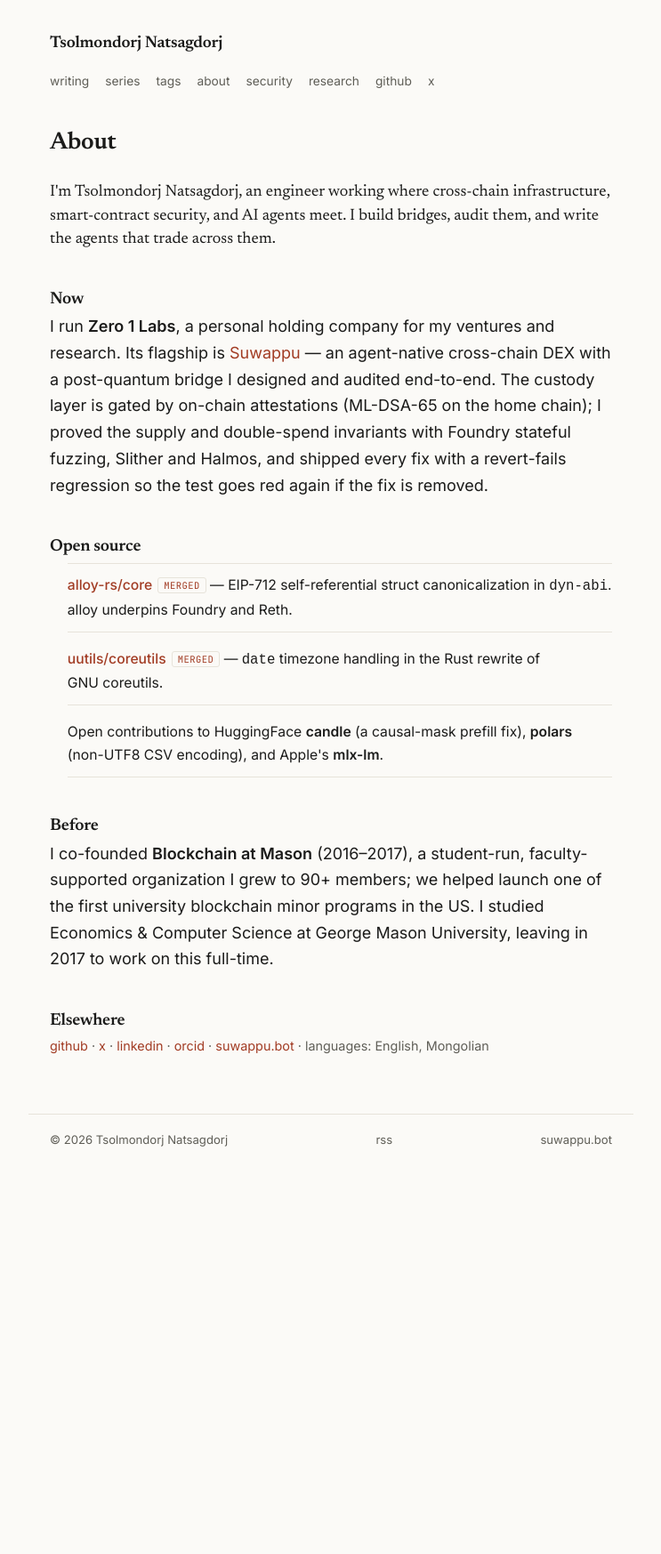
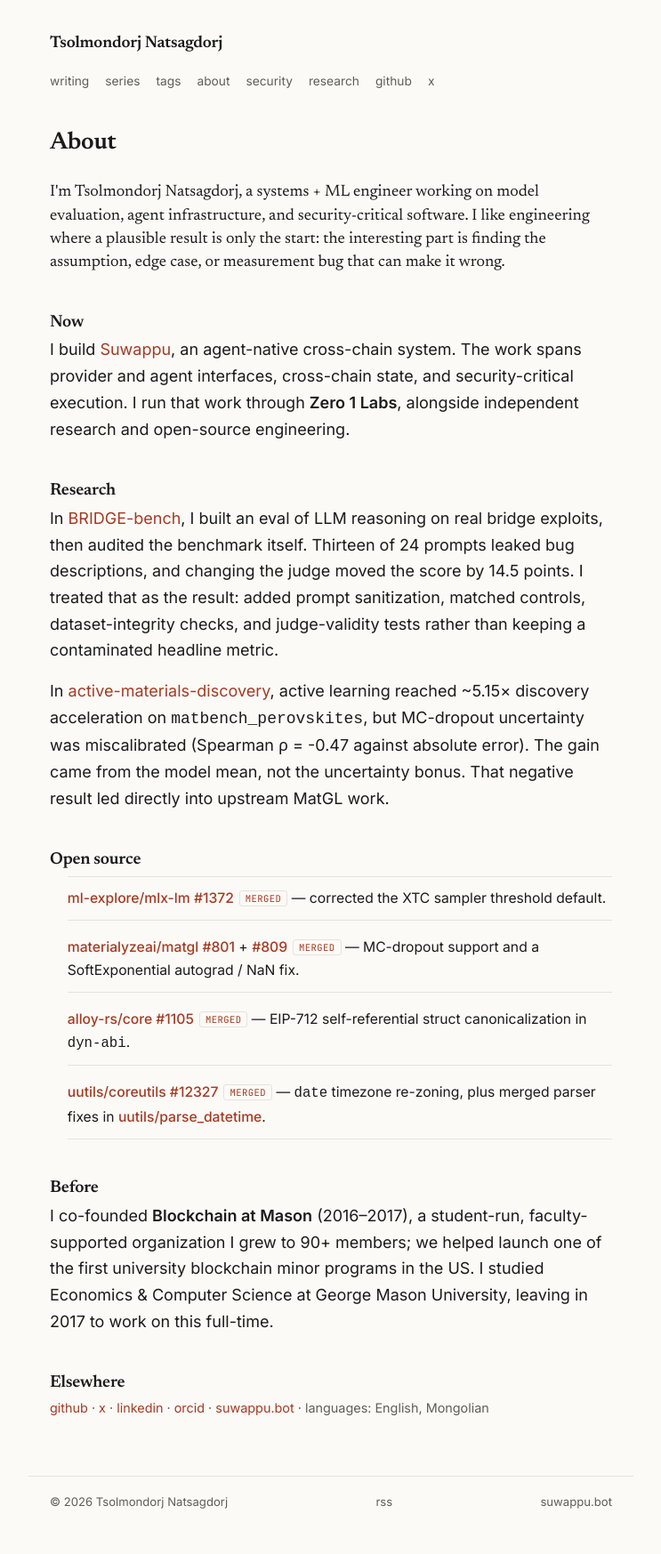
Before and after one commit to 0xSoftBoi/0xSoftBoi.github.io, a Jekyll site: the page built from about.html, in a window 1280 px wide. Shown: the whole page at 89% size, without its empty margins (268-1011 px from the left). Built offline with Jekyll 4.4.1, drawn with Linux system fonts in a browser that asks for light colours; before the commit the page ends 1340 px from its top, so only the background shows below that.

Commit message:
Rewrite about page around evals and engineering evidence

```diff
--- a/about.html
+++ b/about.html
@@ -6,16 +6,21 @@
 
 <section class="about">
   <h1>About</h1>
-  <p class="lede">I'm Tsolmondorj Natsagdorj, an engineer working where cross-chain infrastructure, smart-contract security, and AI agents meet. I build bridges, audit them, and write the agents that trade across them.</p>
+  <p class="lede">I'm Tsolmondorj Natsagdorj, a systems + ML engineer working on model evaluation, agent infrastructure, and security-critical software. I like engineering where a plausible result is only the start: the interesting part is finding the assumption, edge case, or measurement bug that can make it wrong.</p>
 
   <h2>Now</h2>
-  <p>I run <strong>Zero 1 Labs</strong>, a personal holding company for my ventures and research. Its flagship is <a href="https://suwappu.bot" target="_blank" rel="noopener noreferrer">Suwappu</a> — an agent-native cross-chain DEX with a post-quantum bridge I designed and audited end-to-end. The custody layer is gated by on-chain attestations (ML-DSA-65 on the home chain); I proved the supply and double-spend invariants with Foundry stateful fuzzing, Slither and Halmos, and shipped every fix with a revert-fails regression so the test goes red again if the fix is removed.</p>
+  <p>I build <a href="https://suwappu.bot" target="_blank" rel="noopener noreferrer">Suwappu</a>, an agent-native cross-chain system. The work spans provider and agent interfaces, cross-chain state, and security-critical execution. I run that work through <strong>Zero 1 Labs</strong>, alongside independent research and open-source engineering.</p>
+
+  <h2>Research</h2>
+  <p>In <a href="https://github.com/0xSoftBoi/anthropic-fellowship" target="_blank" rel="noopener noreferrer">BRIDGE-bench</a>, I built an eval of LLM reasoning on real bridge exploits, then audited the benchmark itself. Thirteen of 24 prompts leaked bug descriptions, and changing the judge moved the score by 14.5 points. I treated that as the result: added prompt sanitization, matched controls, dataset-integrity checks, and judge-validity tests rather than keeping a contaminated headline metric.</p>
+  <p>In <a href="https://github.com/0xSoftBoi/active-materials-discovery" target="_blank" rel="noopener noreferrer">active-materials-discovery</a>, active learning reached ~5.15× discovery acceleration on <code>matbench_perovskites</code>, but MC-dropout uncertainty was miscalibrated (Spearman ρ = -0.47 against absolute error). The gain came from the model mean, not the uncertainty bonus. That negative result led directly into upstream MatGL work.</p>
 
   <h2>Open source</h2>
   <ul class="work-list">
-    <li><a href="https://github.com/alloy-rs/core/pull/1105" target="_blank" rel="noopener noreferrer">alloy-rs/core</a><span class="tag">merged</span> — EIP-712 self-referential struct canonicalization in <code>dyn-abi</code>. alloy underpins Foundry and Reth.</li>
-    <li><a href="https://github.com/uutils/coreutils" target="_blank" rel="noopener noreferrer">uutils/coreutils</a><span class="tag">merged</span> — <code>date</code> timezone handling in the Rust rewrite of GNU coreutils.</li>
-    <li>Open contributions to HuggingFace <strong>candle</strong> (a causal-mask prefill fix), <strong>polars</strong> (non-UTF8 CSV encoding), and Apple's <strong>mlx-lm</strong>.</li>
+    <li><a href="https://github.com/ml-explore/mlx-lm/pull/1372" target="_blank" rel="noopener noreferrer">ml-explore/mlx-lm #1372</a><span class="tag">merged</span> — corrected the XTC sampler threshold default.</li>
+    <li><a href="https://github.com/materialyzeai/matgl/pull/801" target="_blank" rel="noopener noreferrer">materialyzeai/matgl #801</a> + <a href="https://github.com/materialyzeai/matgl/pull/809" target="_blank" rel="noopener noreferrer">#809</a><span class="tag">merged</span> — MC-dropout support and a SoftExponential autograd / NaN fix.</li>
+    <li><a href="https://github.com/alloy-rs/core/pull/1105" target="_blank" rel="noopener noreferrer">alloy-rs/core #1105</a><span class="tag">merged</span> — EIP-712 self-referential struct canonicalization in <code>dyn-abi</code>.</li>
+    <li><a href="https://github.com/uutils/coreutils/pull/12327" target="_blank" rel="noopener noreferrer">uutils/coreutils #12327</a><span class="tag">merged</span> — <code>date</code> timezone re-zoning, plus merged parser fixes in <a href="https://github.com/uutils/parse_datetime/pulls?q=is%3Apr+author%3A0xSoftBoi+is%3Amerged" target="_blank" rel="noopener noreferrer">uutils/parse_datetime</a>.</li>
   </ul>
 
   <h2>Before</h2>
@@ -27,8 +32,8 @@
 
 <script type="application/ld+json">
 {"@context":"https://schema.org","@type":"FAQPage","mainEntity":[
-{"@type":"Question","name":"Who is Tsolmondorj Natsagdorj?","acceptedAnswer":{"@type":"Answer","text":"Tsolmondorj Natsagdorj (online: 0xSoftBoi) is a security and systems engineer working on cross-chain infrastructure and smart-contract security, in Rust and the EVM."}},
-{"@type":"Question","name":"What has Tsolmondorj Natsagdorj contributed to?","acceptedAnswer":{"@type":"Answer","text":"Merged upstream contributions to alloy (EIP-712 dyn-abi canonicalization, the Rust library behind Foundry and Reth) and uutils/coreutils (date timezone handling); an end-to-end audited lock-and-mint bridge; and BRIDGE-bench, a benchmark of LLM reasoning against real DeFi exploits."}},
-{"@type":"Question","name":"What is Tsolmondorj Natsagdorj building now?","acceptedAnswer":{"@type":"Answer","text":"Suwappu, an agent-native cross-chain DEX."}}
+{"@type":"Question","name":"Who is Tsolmondorj Natsagdorj?","acceptedAnswer":{"@type":"Answer","text":"Tsolmondorj Natsagdorj (online: 0xSoftBoi) is a systems and ML engineer working on model evaluation, agent infrastructure, and security-critical software."}},
+{"@type":"Question","name":"What has Tsolmondorj Natsagdorj contributed upstream?","acceptedAnswer":{"@type":"Answer","text":"Merged upstream contributions include MLX-LM, MatGL, Alloy, uutils/coreutils, and uutils/parse_datetime."}},
+{"@type":"Question","name":"What does Tsolmondorj Natsagdorj research?","acceptedAnswer":{"@type":"Answer","text":"Model evaluation under contamination and grader sensitivity, uncertainty-aware active learning, agent systems, and adversarially reliable software."}}
 ]}
 </script>
```
